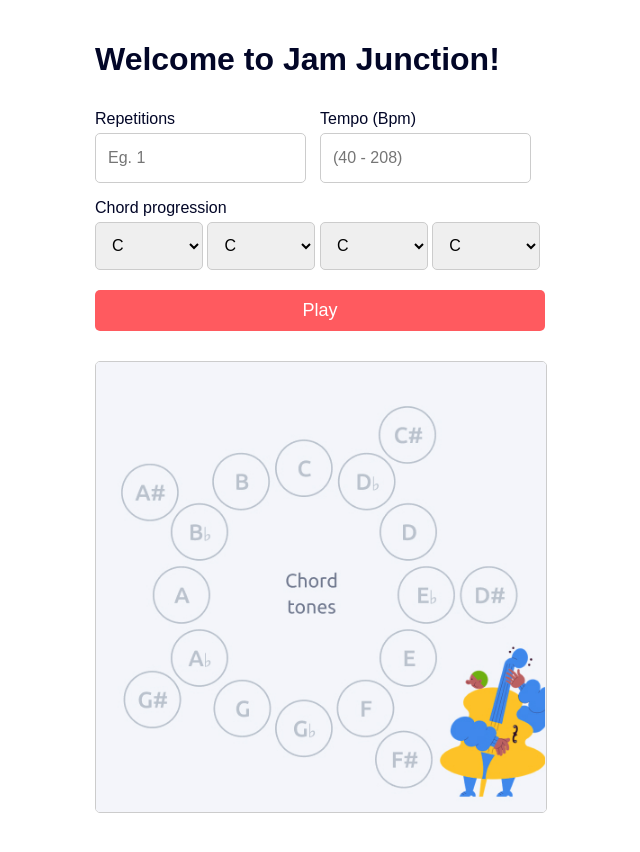
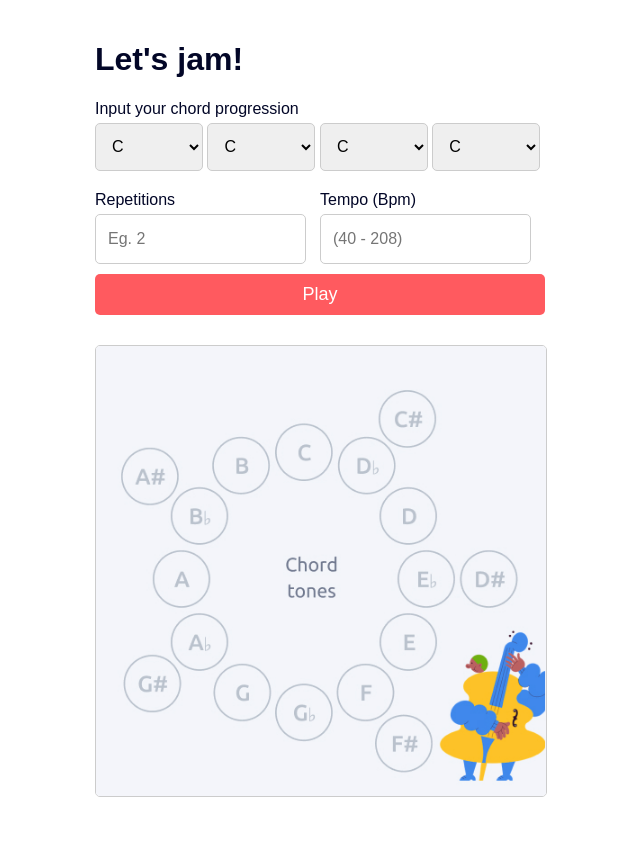
Before and after one commit to ra88ith0le/jamjunction, a plain HTML site: page index.html in a window 1280 px wide. Shown: the whole page, without its empty margins (320-960 px from the left). Drawn offline with Linux system fonts and the light colour scheme.

Commit message:
shuffled order of chords and input group

```diff
--- a/index.html
+++ b/index.html
@@ -5,23 +5,9 @@
     <link rel="stylesheet" type="text/css" href="styles.css">
 </head>
 <body>
-    <h1>Welcome to Jam Junction!</h1>
+    <h1>Let's jam!</h1>
 
-    <div class="input-container">
-      <div class="input-group">
-        <label for="repetitions">Repetitions</label>
-        <input type="number" id="repetitions" placeholder="Eg. 1">
-      </div>
-      <div class="input-group">
-        <label for="bpmInput">Tempo (Bpm)</label>
-        <input type="number" id="bpmInput" min="40" max="208" step="2" placeholder="(40 - 208)">
-      </div>
-    </div>
-
-
-
-
-    <h3>Chord progression</h3>
+    <h3>Input your chord progression</h3>
     <select class="sound-input" id="input1">
       <option value="C">C</option>
       <option value="C#">C#</option>
@@ -99,6 +85,22 @@
       <option value="B">B</option>
     </select>
 
+    <div class="input-container">
+      <div class="input-group">
+        <label for="repetitions">Repetitions</label>
+        <input type="number" id="repetitions" placeholder="Eg. 2">
+      </div>
+      <div class="input-group">
+        <label for="bpmInput">Tempo (Bpm)</label>
+        <input type="number" id="bpmInput" min="40" max="208" step="2" placeholder="(40 - 208)">
+      </div>
+    </div>
+
+
+
+
+
+
 
         <button id="playButton">Play</button>
 
```
